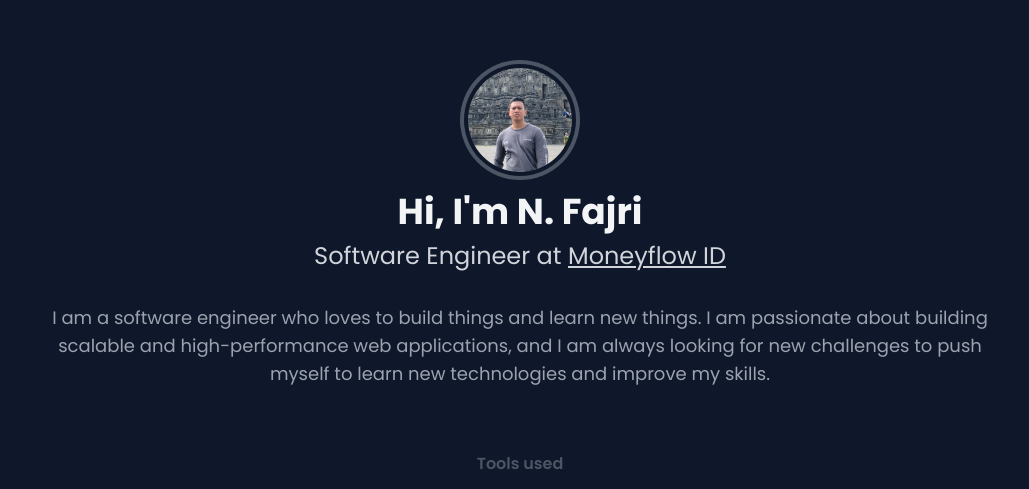
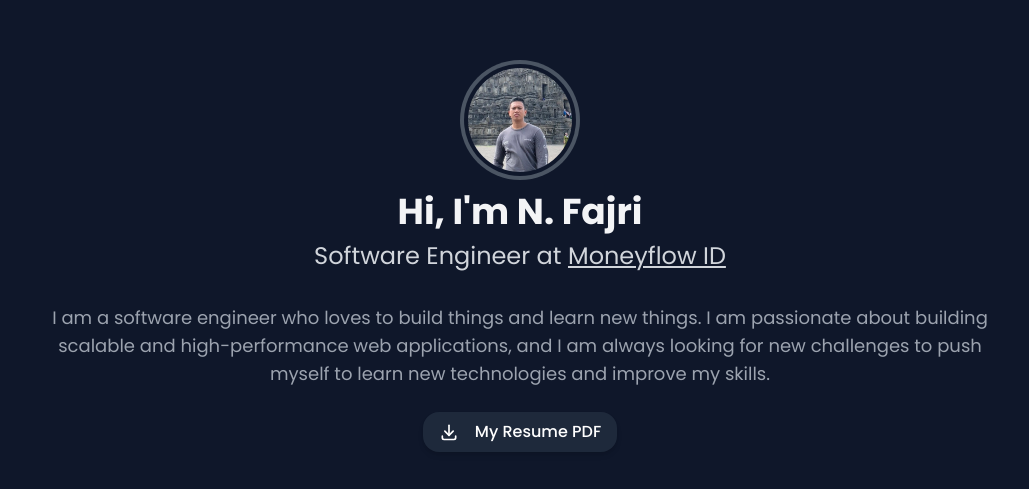
Before and after one commit to masb0ymas/next-resume, an Astro site: page / in a window 1280 px wide. Shown: the part 128-617 px from the top of the page, without its empty margins (120-1149 px from the left). Built offline with nearby package versions, Linux system fonts and the light colour scheme; Astro itself is replaced by a stand-in of ours.

Commit message:
feat: add resume preview

```diff
--- a/src/ui/home/Introduce.astro
+++ b/src/ui/home/Introduce.astro
@@ -23,4 +23,36 @@
     building scalable and high-performance web applications, and I am always looking for new
     challenges to push myself to learn new technologies and improve my skills.
   </p>
+
+  <div class="mt-6 flex items-center mx-auto justify-center">
+    <div
+      class="flex items-center bg-slate-800 text-white font-medium rounded-2xl shadow-md hover:bg-slate-700 focus:outline-none focus:ring-2 focus:ring-slate-600 focus:ring-opacity-75"
+    >
+      <div class="m-auto appearance-none py-2 px-4 pr-0">
+        <svg
+          xmlns="http://www.w3.org/2000/svg"
+          width="20"
+          height="20"
+          viewBox="0 0 24 24"
+          fill="none"
+          stroke="currentColor"
+          stroke-width="2"
+          stroke-linecap="round"
+          stroke-linejoin="round"
+          class="icon icon-tabler icons-tabler-outline icon-tabler-download"
+          ><path stroke="none" d="M0 0h24v24H0z" fill="none"></path><path
+            d="M4 17v2a2 2 0 0 0 2 2h12a2 2 0 0 0 2 -2v-2"></path><path d="M7 11l5 5l5 -5"
+          ></path><path d="M12 4l0 12"></path></svg
+        >
+      </div>
+      <a
+        href="/static/pdf/Resume_N.Fajri.pdf"
+        class="m-auto appearance-none py-2 px-4"
+        target="_blank"
+        rel="noopener"
+      >
+        My Resume PDF
+      </a>
+    </div>
+  </div>
 </div>
```
Also changed, not shown: 1 other file.
